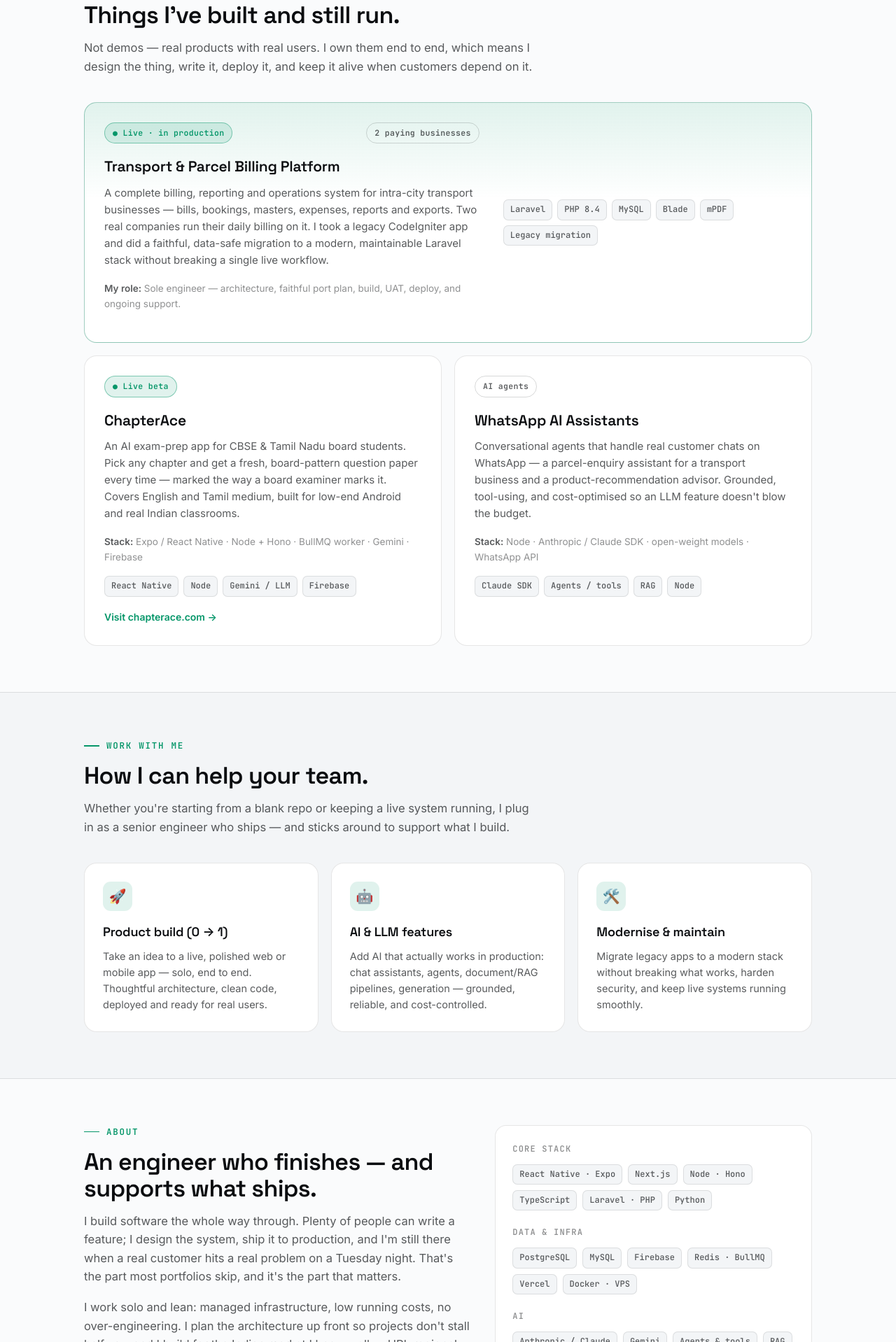
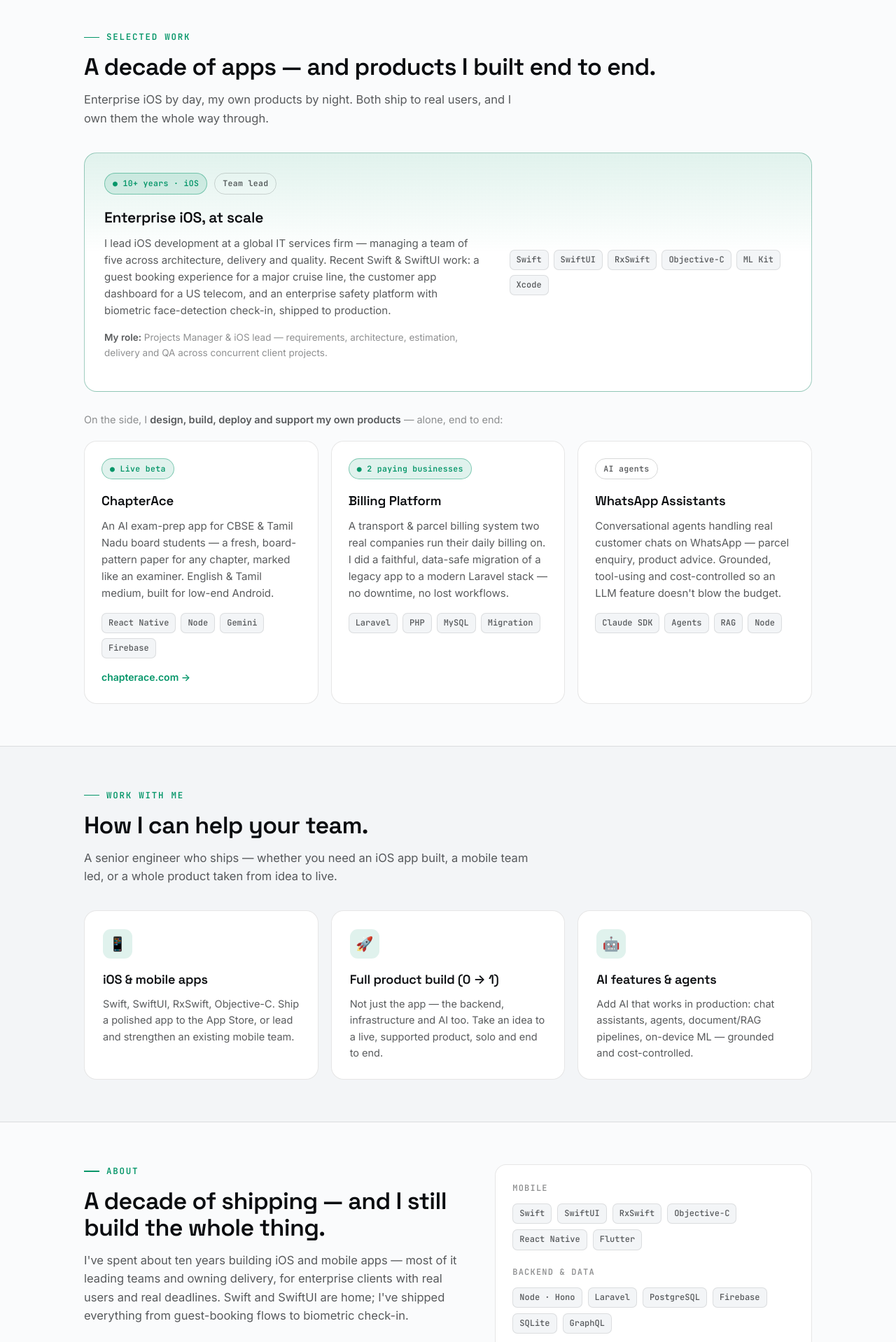
Before and after one commit to Iniyarajan/iniyarajan-site, a plain HTML site: page index.html in a window 1280 px wide. Shown: the part 882-2800 px from the top of the page at 70% size. Drawn offline with Linux system fonts and the light colour scheme.

Commit message:
Reposition portfolio: senior iOS/mobile engineer first
Lead with a decade of iOS (Swift/SwiftUI, team lead at enterprise scale),
indie products as range. Employer/clients anonymized; availability softened.

```diff
--- a/index.html
+++ b/index.html
@@ -3,11 +3,11 @@
 <head>
 <meta charset="UTF-8">
 <meta name="viewport" content="width=device-width, initial-scale=1.0, viewport-fit=cover">
-<title>Iniyarajan — Full-stack & AI Engineer</title>
-<meta name="description" content="Iniyarajan is an independent full-stack and AI engineer in Coimbatore, India. I design, ship and support web, mobile and AI products end to end — from first commit to live, paying customers.">
+<title>Iniyarajan — Senior iOS & Mobile Engineer</title>
+<meta name="description" content="Iniyarajan is a senior iOS & mobile engineer in Coimbatore, India — a decade of Swift & SwiftUI, leading teams on apps for enterprise clients, and shipping complete products (mobile, backend, AI) end to end.">
 <link rel="canonical" href="https://iniyarajan.dev/">
-<meta property="og:title" content="Iniyarajan — Full-stack & AI Engineer">
-<meta property="og:description" content="Independent engineer shipping web, mobile and AI products end to end — ChapterAce, live billing software for real businesses, and WhatsApp AI agents.">
+<meta property="og:title" content="Iniyarajan — Senior iOS & Mobile Engineer">
+<meta property="og:description" content="A decade of iOS & mobile engineering — Swift, SwiftUI, team lead for enterprise apps — plus full products (mobile, backend, AI) shipped solo.">
 <meta property="og:type" content="website">
 <meta property="og:url" content="https://iniyarajan.dev/">
 <meta name="theme-color" content="#0B0D10">
@@ -49,7 +49,6 @@
   a{color:inherit;text-decoration:none}
   .wrap{max-width:var(--max);margin:0 auto;padding-left:var(--gutter);padding-right:var(--gutter)}
 
-  /* ---- ambient background ---- */
   body::before{
     content:"";position:fixed;inset:0;z-index:-1;pointer-events:none;
     background:
@@ -57,7 +56,6 @@
       radial-gradient(700px 500px at 0% 12%, rgba(16,185,129,.08), transparent 55%);
   }
 
-  /* ---- nav ---- */
   nav{position:sticky;top:0;z-index:30;backdrop-filter:blur(14px);
     background:color-mix(in srgb, var(--bg) 78%, transparent);
     border-bottom:1px solid var(--line)}
@@ -72,7 +70,6 @@
   .navlinks .hire{color:var(--accent);font-weight:600}
   @media(max-width:620px){.navlinks a:not(.hire){display:none}}
 
-  /* ---- hero ---- */
   header.hero{padding:72px 0 40px}
   .avail{display:inline-flex;align-items:center;gap:9px;font-family:var(--mono);
     font-size:12px;font-weight:500;color:var(--fg2);letter-spacing:.02em;
@@ -82,11 +79,11 @@
     border:1.5px solid var(--accent);animation:ping 2.4s ease-out infinite;opacity:0}
   @keyframes ping{0%{transform:scale(.6);opacity:.7}100%{transform:scale(1.9);opacity:0}}
   h1{font-family:var(--display);font-weight:700;letter-spacing:-.035em;
-    font-size:clamp(34px,6.4vw,62px);line-height:1.04;margin:0 0 22px;max-width:16ch;
+    font-size:clamp(33px,6vw,60px);line-height:1.05;margin:0 0 22px;max-width:17ch;
     text-wrap:balance}
   h1 .grad{background:linear-gradient(120deg,var(--accent),#6EE7B7 55%,var(--accent));
     -webkit-background-clip:text;background-clip:text;color:transparent}
-  .lead{font-size:clamp(16px,1.9vw,20px);color:var(--fg2);max-width:60ch;margin:0 0 32px}
+  .lead{font-size:clamp(16px,1.9vw,20px);color:var(--fg2);max-width:62ch;margin:0 0 32px}
   .lead b{color:var(--fg);font-weight:600}
   .cta{display:flex;gap:14px;flex-wrap:wrap;align-items:center}
   .btn{display:inline-flex;align-items:center;gap:9px;font-family:var(--body);
@@ -97,51 +94,50 @@
   .btn-ghost{border-color:var(--line2);color:var(--fg)}
   .btn-ghost:hover{transform:translateY(-2px);border-color:var(--accent);color:var(--accent)}
 
-  /* ---- metrics strip ---- */
   .metrics{display:flex;gap:40px;flex-wrap:wrap;margin-top:52px;
     padding-top:30px;border-top:1px solid var(--line)}
   .metric .n{font-family:var(--display);font-weight:700;font-size:30px;letter-spacing:-.02em;color:var(--fg)}
-  .metric .l{font-size:13.5px;color:var(--fg3);margin-top:3px}
+  .metric .l{font-size:13.5px;color:var(--fg3);margin-top:3px;max-width:22ch}
 
-  /* ---- section scaffolding ---- */
-  section{padding:66px 0}
+  section{padding:60px 0}
   .eyebrow{font-family:var(--mono);font-size:12.5px;font-weight:600;letter-spacing:.14em;
     text-transform:uppercase;color:var(--accent);margin-bottom:14px;display:flex;align-items:center;gap:10px}
   .eyebrow::before{content:"";width:22px;height:1.5px;background:var(--accent);display:inline-block}
   h2{font-family:var(--display);font-weight:600;letter-spacing:-.02em;
     font-size:clamp(25px,3.6vw,34px);margin:0 0 14px;line-height:1.12}
-  .sec-lead{color:var(--fg2);max-width:62ch;font-size:16.5px;margin:0 0 38px}
+  .sec-lead{color:var(--fg2);max-width:62ch;font-size:16.5px;margin:0 0 36px}
 
-  /* ---- work cards ---- */
-  .work{display:grid;gap:18px}
   .card{background:var(--surface);border:1px solid var(--line);border-radius:18px;
     padding:28px;transition:transform .18s ease, border-color .18s ease;position:relative;overflow:hidden}
   .card:hover{transform:translateY(-3px);border-color:var(--line2)}
-  .card.feat{background:
-      linear-gradient(180deg, var(--accentSoft), transparent 40%), var(--elev);
-    border-color:color-mix(in srgb,var(--accent) 30%, var(--line))}
-  .card .top{display:flex;align-items:center;justify-content:space-between;gap:14px;margin-bottom:16px}
+  .card.feat{background:linear-gradient(180deg, var(--accentSoft), transparent 42%), var(--elev);
+    border-color:color-mix(in srgb,var(--accent) 30%, var(--line));margin-bottom:28px}
+  .card .top{display:flex;align-items:center;gap:10px;flex-wrap:wrap;margin-bottom:16px}
   .tag{font-family:var(--mono);font-size:11.5px;font-weight:600;letter-spacing:.03em;
     padding:5px 11px;border-radius:999px;border:1px solid var(--line2);color:var(--fg2)}
   .tag.live{color:var(--accent);border-color:color-mix(in srgb,var(--accent) 45%, transparent);
     background:var(--accentSoft)}
   .card h3{font-family:var(--display);font-weight:600;font-size:21px;letter-spacing:-.01em;margin:0 0 9px}
-  .card p{color:var(--fg2);font-size:15px;margin:0 0 18px}
+  .card p{color:var(--fg2);font-size:15px;margin:0 0 16px}
   .card .role{font-size:13.5px;color:var(--fg3);margin:0 0 16px}
   .card .role b{color:var(--fg2);font-weight:600}
   .stack{display:flex;gap:7px;flex-wrap:wrap}
   .chip{font-family:var(--mono);font-size:12px;color:var(--fg2);
     background:var(--bg2);border:1px solid var(--line);border-radius:7px;padding:4px 9px}
   .card .link{display:inline-flex;align-items:center;gap:6px;color:var(--accent);
-    font-weight:600;font-size:14px;margin-top:18px}
+    font-weight:600;font-size:14px;margin-top:16px}
   .card .link:hover{gap:9px}
   @media(min-width:760px){
-    .work{grid-template-columns:1fr 1fr}
-    .card.feat{grid-column:1 / -1}
-    .card.feat .inner{display:grid;grid-template-columns:1.3fr 1fr;gap:34px;align-items:center}
+    .card.feat .inner{display:grid;grid-template-columns:1.35fr 1fr;gap:34px;align-items:center}
   }
 
-  /* ---- services ---- */
+  .indie-label{font-size:14.5px;color:var(--fg3);margin:0 0 18px}
+  .indie-label b{color:var(--fg2);font-weight:600}
+  .work3{display:grid;gap:18px}
+  @media(min-width:760px){.work3{grid-template-columns:repeat(3,1fr)}}
+  .work3 .card{padding:24px}
+  .work3 .card h3{font-size:18.5px}
+
   .svc{display:grid;gap:18px}
   @media(min-width:760px){.svc{grid-template-columns:repeat(3,1fr)}}
   .svc .card{padding:26px}
@@ -150,7 +146,6 @@
   .svc h3{font-size:18px;margin:0 0 8px}
   .svc p{font-size:14.5px;margin:0}
 
-  /* ---- about + stack ---- */
   .about-grid{display:grid;gap:34px}
   @media(min-width:820px){.about-grid{grid-template-columns:1.1fr .9fr}}
   .about p{color:var(--fg2);font-size:16.5px;margin:0 0 18px}
@@ -161,12 +156,11 @@
   .stackbox h4:not(:first-child){margin-top:22px}
   .stackbox .row{display:flex;gap:8px;flex-wrap:wrap}
 
-  /* ---- contact ---- */
   .contact{text-align:center;padding:84px 0}
   .contact .eyebrow{justify-content:center}
   .contact .eyebrow::before{display:none}
   .contact h2{font-size:clamp(28px,4.4vw,42px);max-width:18ch;margin:0 auto 16px}
-  .contact p{color:var(--fg2);font-size:17px;max-width:52ch;margin:0 auto 30px}
+  .contact p{color:var(--fg2);font-size:17px;max-width:54ch;margin:0 auto 30px}
   .channels{display:flex;gap:14px;flex-wrap:wrap;justify-content:center}
   .chan{display:inline-flex;align-items:center;gap:10px;background:var(--surface);
     border:1px solid var(--line2);border-radius:12px;padding:14px 22px;font-weight:600;font-size:15px;
@@ -179,7 +173,7 @@
     color:var(--fg3);font-size:13.5px;align-items:center}
   footer .brand{font-size:15px}
 
-  /* ---- reveal (progressive enhancement: hidden only when JS is active) ---- */
+  .reveal{opacity:1}
   .js .reveal{opacity:0;translate:0 18px;transition:opacity .6s ease, translate .6s ease}
   .js .reveal.in{opacity:1;translate:0 0}
   @media(prefers-reduced-motion:reduce){
@@ -197,104 +191,108 @@
     <a href="#work">Work</a>
     <a href="#services">Services</a>
     <a href="#about">About</a>
-    <a class="hire" href="#contact">Work with me →</a>
+    <a class="hire" href="#contact">Get in touch →</a>
   </div>
 </div></nav>
 
 <header class="hero" id="top"><div class="wrap">
-  <div class="avail"><span class="pulse"></span>Available for freelance &amp; contract work</div>
-  <h1>I build and ship software that goes <span class="grad">live with real customers.</span></h1>
-  <p class="lead">I'm an independent <b>full-stack &amp; AI engineer</b> in Coimbatore, India. Solo, end to end — from the first commit to production, paying users and the support that keeps it running. Web, mobile, and AI, built for the way people actually use it.</p>
+  <div class="avail"><span class="pulse"></span>Open to select freelance &amp; consulting projects</div>
+  <h1>I've shipped iOS apps for a decade — and I build <span class="grad">the whole product</span> around them.</h1>
+  <p class="lead">I'm a <b>senior iOS &amp; mobile engineer</b> in Coimbatore, India — about ten years of Swift &amp; SwiftUI, leading teams on apps that ship to real users at enterprise scale. On my own, I build complete products end to end: <b>mobile, backend and AI</b>.</p>
   <div class="cta">
     <a class="btn btn-primary" href="#contact">Work with me</a>
     <a class="btn btn-ghost" href="#work">See the work ↓</a>
   </div>
 
   <div class="metrics">
-    <div class="metric"><div class="n">2</div><div class="l">businesses running on software I built</div></div>
-    <div class="metric"><div class="n">3</div><div class="l">products shipped to production</div></div>
-    <div class="metric"><div class="n">Solo</div><div class="l">design → build → deploy → support</div></div>
+    <div class="metric"><div class="n">~10 yrs</div><div class="l">building iOS &amp; mobile apps</div></div>
+    <div class="metric"><div class="n">15+</div><div class="l">apps shipped to production</div></div>
+    <div class="metric"><div class="n">Solo</div><div class="l">own products — design to deploy</div></div>
   </div>
 </div></header>
 
 <section id="work"><div class="wrap">
   <div class="eyebrow reveal">Selected work</div>
-  <h2 class="reveal">Things I've built and still run.</h2>
-  <p class="sec-lead reveal">Not demos — real products with real users. I own them end to end, which means I design the thing, write it, deploy it, and keep it alive when customers depend on it.</p>
-
-  <div class="work">
+  <h2 class="reveal">A decade of apps — and products I built end to end.</h2>
+  <p class="sec-lead reveal">Enterprise iOS by day, my own products by night. Both ship to real users, and I own them the whole way through.</p>
 
   <article class="card feat reveal">
     <div class="inner">
       <div>
         <div class="top">
-            <span class="tag live">● Live · in production</span>
-            <span class="tag">2 paying businesses</span>
+          <span class="tag live">● 10+ years · iOS</span>
+          <span class="tag">Team lead</span>
         </div>
-          <h3>Transport &amp; Parcel Billing Platform</h3>
-          <p>A complete billing, reporting and operations system for intra-city transport businesses — bills, bookings, masters, expenses, reports and exports. Two real companies run their daily billing on it. I took a legacy CodeIgniter app and did a faithful, data-safe migration to a modern, maintainable Laravel stack without breaking a single live workflow.</p>
-          <p class="role"><b>My role:</b> Sole engineer — architecture, faithful port plan, build, UAT, deploy, and ongoing support.</p>
+        <h3>Enterprise iOS, at scale</h3>
+        <p>I lead iOS development at a global IT services firm — managing a team of five across architecture, delivery and quality. Recent Swift &amp; SwiftUI work: a guest booking experience for a major cruise line, the customer app dashboard for a US telecom, and an enterprise safety platform with biometric face-detection check-in, shipped to production.</p>
+        <p class="role"><b>My role:</b> Projects Manager &amp; iOS lead — requirements, architecture, estimation, delivery and QA across concurrent client projects.</p>
       </div>
       <div>
         <div class="stack">
-            <span class="chip">Laravel</span><span class="chip">PHP 8.4</span>
-            <span class="chip">MySQL</span><span class="chip">Blade</span>
-            <span class="chip">mPDF</span><span class="chip">Legacy migration</span>
+          <span class="chip">Swift</span><span class="chip">SwiftUI</span>
+          <span class="chip">RxSwift</span><span class="chip">Objective-C</span>
+          <span class="chip">ML Kit</span><span class="chip">Xcode</span>
         </div>
       </div>
     </div>
   </article>
 
+  <p class="indie-label reveal">On the side, I <b>design, build, deploy and support my own products</b> — alone, end to end:</p>
+
+  <div class="work3">
     <article class="card reveal">
-      <div class="top">
-        <span class="tag live">● Live beta</span>
-      </div>
+      <div class="top"><span class="tag live">● Live beta</span></div>
       <h3>ChapterAce</h3>
-      <p>An AI exam-prep app for CBSE &amp; Tamil Nadu board students. Pick any chapter and get a fresh, board-pattern question paper every time — marked the way a board examiner marks it. Covers English and Tamil medium, built for low-end Android and real Indian classrooms.</p>
-      <p class="role"><b>Stack:</b> Expo / React Native · Node + Hono · BullMQ worker · Gemini · Firebase</p>
+      <p>An AI exam-prep app for CBSE &amp; Tamil Nadu board students — a fresh, board-pattern paper for any chapter, marked like an examiner. English &amp; Tamil medium, built for low-end Android.</p>
       <div class="stack">
         <span class="chip">React Native</span><span class="chip">Node</span>
-        <span class="chip">Gemini / LLM</span><span class="chip">Firebase</span>
+        <span class="chip">Gemini</span><span class="chip">Firebase</span>
       </div>
-      <a class="link" href="https://chapterace.com" target="_blank" rel="noopener">Visit chapterace.com →</a>
+      <a class="link" href="https://chapterace.com" target="_blank" rel="noopener">chapterace.com →</a>
     </article>
 
     <article class="card reveal">
-      <div class="top">
-        <span class="tag">AI agents</span>
+      <div class="top"><span class="tag live">● 2 paying businesses</span></div>
+      <h3>Billing Platform</h3>
+      <p>A transport &amp; parcel billing system two real companies run their daily billing on. I did a faithful, data-safe migration of a legacy app to a modern Laravel stack — no downtime, no lost workflows.</p>
+      <div class="stack">
+        <span class="chip">Laravel</span><span class="chip">PHP</span>
+        <span class="chip">MySQL</span><span class="chip">Migration</span>
       </div>
-      <h3>WhatsApp AI Assistants</h3>
-      <p>Conversational agents that handle real customer chats on WhatsApp — a parcel-enquiry assistant for a transport business and a product-recommendation advisor. Grounded, tool-using, and cost-optimised so an LLM feature doesn't blow the budget.</p>
-      <p class="role"><b>Stack:</b> Node · Anthropic / Claude SDK · open-weight models · WhatsApp API</p>
+    </article>
+
+    <article class="card reveal">
+      <div class="top"><span class="tag">AI agents</span></div>
+      <h3>WhatsApp Assistants</h3>
+      <p>Conversational agents handling real customer chats on WhatsApp — parcel enquiry, product advice. Grounded, tool-using and cost-controlled so an LLM feature doesn't blow the budget.</p>
       <div class="stack">
-        <span class="chip">Claude SDK</span><span class="chip">Agents / tools</span>
+        <span class="chip">Claude SDK</span><span class="chip">Agents</span>
         <span class="chip">RAG</span><span class="chip">Node</span>
       </div>
     </article>
-
   </div>
 </div></section>
 
 <section id="services" style="background:var(--bg2);border-block:1px solid var(--line)"><div class="wrap">
   <div class="eyebrow reveal">Work with me</div>
   <h2 class="reveal">How I can help your team.</h2>
-  <p class="sec-lead reveal">Whether you're starting from a blank repo or keeping a live system running, I plug in as a senior engineer who ships — and sticks around to support what I build.</p>
+  <p class="sec-lead reveal">A senior engineer who ships — whether you need an iOS app built, a mobile team led, or a whole product taken from idea to live.</p>
 
   <div class="svc">
     <article class="card reveal">
+      <div class="ic">📱</div>
+      <h3>iOS &amp; mobile apps</h3>
+      <p>Swift, SwiftUI, RxSwift, Objective-C. Ship a polished app to the App Store, or lead and strengthen an existing mobile team.</p>
+    </article>
+    <article class="card reveal">
       <div class="ic">🚀</div>
-      <h3>Product build (0 → 1)</h3>
-      <p>Take an idea to a live, polished web or mobile app — solo, end to end. Thoughtful architecture, clean code, deployed and ready for real users.</p>
+      <h3>Full product build (0 → 1)</h3>
+      <p>Not just the app — the backend, infrastructure and AI too. Take an idea to a live, supported product, solo and end to end.</p>
     </article>
     <article class="card reveal">
       <div class="ic">🤖</div>
-      <h3>AI &amp; LLM features</h3>
-      <p>Add AI that actually works in production: chat assistants, agents, document/RAG pipelines, generation — grounded, reliable, and cost-controlled.</p>
-    </article>
-    <article class="card reveal">
-      <div class="ic">🛠️</div>
-      <h3>Modernise &amp; maintain</h3>
-      <p>Migrate legacy apps to a modern stack without breaking what works, harden security, and keep live systems running smoothly.</p>
+      <h3>AI features &amp; agents</h3>
+      <p>Add AI that works in production: chat assistants, agents, document/RAG pipelines, on-device ML — grounded and cost-controlled.</p>
     </article>
   </div>
 </div></section>
@@ -303,29 +301,28 @@
   <div class="about-grid">
     <div class="about">
       <div class="eyebrow reveal">About</div>
-      <h2 class="reveal">An engineer who finishes — and supports what ships.</h2>
-      <p class="reveal">I build software the whole way through. Plenty of people can write a feature; I design the system, ship it to production, and I'm still there when a real customer hits a real problem on a Tuesday night. That's the part most portfolios skip, and it's the part that matters.</p>
-      <p class="reveal">I work solo and lean: managed infrastructure, low running costs, no over-engineering. I plan the architecture up front so projects don't stall halfway, and I build for the Indian market I know well — UPI, regional languages, education, and devices that aren't flagships.</p>
-      <p class="reveal">If you need someone who can own a product end to end and actually get it live, let's talk.</p>
+      <h2 class="reveal">A decade of shipping — and I still build the whole thing.</h2>
+      <p class="reveal">I've spent about ten years building iOS and mobile apps — most of it leading teams and owning delivery, for enterprise clients with real users and real deadlines. Swift and SwiftUI are home; I've shipped everything from guest-booking flows to biometric check-in.</p>
+      <p class="reveal">What's rarer: I also ship <b>complete products on my own</b> — the app, the backend, the infrastructure and the AI. I design it, build it, deploy it, and I'm still there when a customer hits a problem. That's the part most engineers skip, and it's the part that matters.</p>
+      <p class="reveal">I build with AI-assisted workflows every day, and I build for the Indian market I know well — regional languages, UPI, education, and devices that aren't flagships. If you need someone to lead mobile work or own a product start to finish, let's talk.</p>
     </div>
     <div class="stackbox reveal">
-      <h4>Core stack</h4>
+      <h4>Mobile</h4>
       <div class="row">
-        <span class="chip">React Native · Expo</span><span class="chip">Next.js</span>
-        <span class="chip">Node · Hono</span><span class="chip">TypeScript</span>
-        <span class="chip">Laravel · PHP</span><span class="chip">Python</span>
+        <span class="chip">Swift</span><span class="chip">SwiftUI</span>
+        <span class="chip">RxSwift</span><span class="chip">Objective-C</span>
+        <span class="chip">React Native</span><span class="chip">Flutter</span>
       </div>
-      <h4>Data &amp; infra</h4>
+      <h4>Backend &amp; data</h4>
       <div class="row">
-        <span class="chip">PostgreSQL</span><span class="chip">MySQL</span>
-        <span class="chip">Firebase</span><span class="chip">Redis · BullMQ</span>
-        <span class="chip">Vercel</span><span class="chip">Docker · VPS</span>
+        <span class="chip">Node · Hono</span><span class="chip">Laravel</span>
+        <span class="chip">PostgreSQL</span><span class="chip">Firebase</span>
+        <span class="chip">SQLite</span><span class="chip">GraphQL</span>
       </div>
       <h4>AI</h4>
       <div class="row">
         <span class="chip">Anthropic / Claude</span><span class="chip">Gemini</span>
-        <span class="chip">Agents &amp; tools</span><span class="chip">RAG</span>
-        <span class="chip">Open-weight LLMs</span>
+        <span class="chip">ML Kit</span><span class="chip">Agents &amp; RAG</span>
       </div>
     </div>
   </div>
@@ -333,8 +330,8 @@
 
 <section class="contact" id="contact"><div class="wrap">
   <div class="eyebrow reveal">Get in touch</div>
-  <h2 class="reveal">Have something to build, or keep running?</h2>
-  <p class="reveal">Freelance projects, contract roles, or a quick question — I read everything. The fastest way to reach me is email.</p>
+  <h2 class="reveal">Have an app or a product to build?</h2>
+  <p class="reveal">Freelance projects, consulting, or a quick question — I read everything. The fastest way to reach me is email.</p>
   <div class="channels reveal">
     <a class="chan" href="mailto:iniyarajan86@gmail.com">
       <svg viewBox="0 0 24 24" fill="none" stroke="currentColor" stroke-width="2" stroke-linecap="round" stroke-linejoin="round"><rect x="2" y="4" width="20" height="16" rx="2"/><path d="m22 7-10 6L2 7"/></svg>
@@ -349,12 +346,11 @@
 
 <footer><div class="wrap">
   <span class="brand"><span class="dot"></span>Iniyarajan</span>
-  <span>© <span id="yr"></span> Iniyarajan · Coimbatore, India · Built from scratch, no template.</span>
+  <span>© <span id="yr"></span> Iniyarajan S · Coimbatore, India · Built from scratch, no template.</span>
 </div></footer>
 
 <script>
   document.getElementById('yr').textContent = new Date().getFullYear();
-  // scroll reveal
   var io = new IntersectionObserver(function(entries){
     entries.forEach(function(e){ if(e.isIntersecting){ e.target.classList.add('in'); io.unobserve(e.target); } });
   }, {threshold:.12, rootMargin:'0px 0px -40px 0px'});
```
Lines whose indentation alone changed are shown as unchanged.
